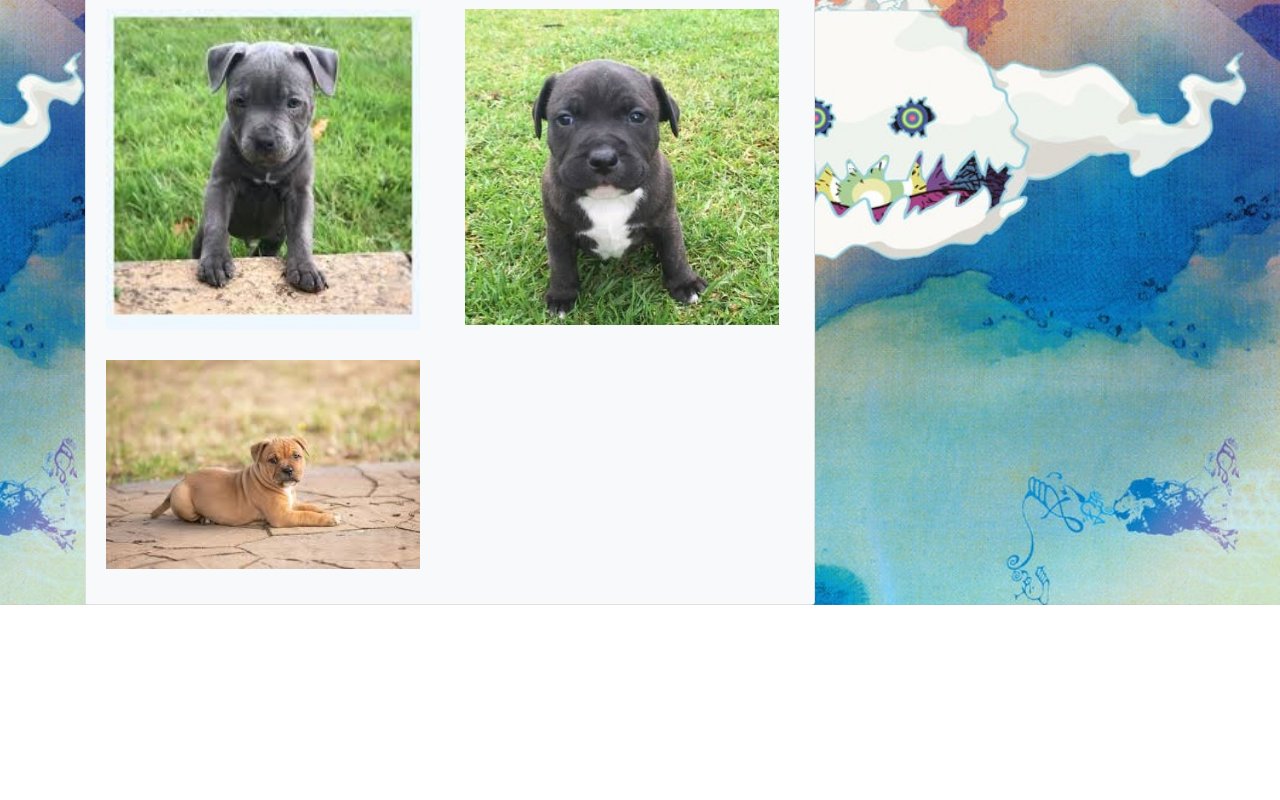
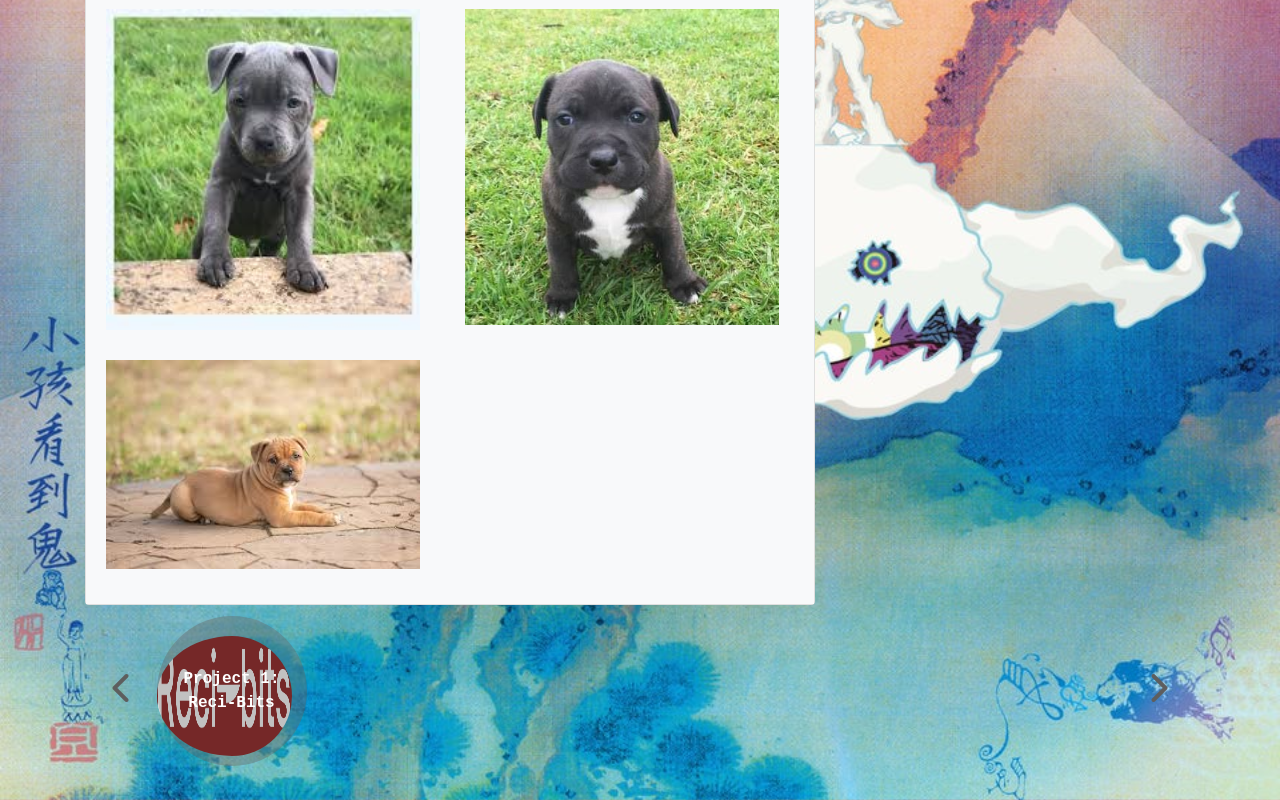
Before and after one commit to willygodwin/portfolio, a plain HTML site: page portfolio.html in a window 1280 px wide. Shown: the part 557-1357 px from the top of the page. Before the commit the page ends 1162 px from the top, so only its background shows below. Drawn offline with nearby package versions, Linux system fonts and the light colour scheme.

Commit message:
portfolio using carousel started

```diff
--- a/assets/CSS/style.css
+++ b/assets/CSS/style.css
@@ -49,5 +49,97 @@ hr {
     border-bottom: 1px solid #ffffff;
  }
 
+ .carousel-container{
+    display: flex;
+    justify-content: center;
+    align-items: center;
+    margin-bottom: 30px;
+  }
+
+  .right-button,.left-button{
+    display: flex;
+    justify-content: center;
+    align-items: center;
+    /* offset: ; */
+    padding: 0 0.5rem;
+    height: fit-content;
+    background-color: rgba(255, 255, 255, 0);
+    border: none;
+    border-radius: 50%;
+    font-size: 2rem;
+    color: rgb(94, 94, 94);
+  }
+
+  .right-button:hover,.left-button:hover{
+    cursor: pointer;
+    background-color: rgba(179, 178, 178, 0.5) ;
+    color: rgb(255, 255, 255);
+  }
+
+  .right-button:focus,.left-button:focus{
+    background-color: rgba(179, 178, 178, 0.5) ;
+    color: rgb(255, 255, 255);
+  }
+
+
+  .wrapper{
+    width: 90%;
+    height: 165px;
+    overflow-x: scroll;
+    overflow-y: hidden;
+  }
+
+  #saved-recipe-carousel{
+    display: flex;
+    width: 95%;
+    /* overflow-x: scroll; */
+    height: 100%;
+  }
+
+  .saved-recipe-carousel-card{
+    margin:0.5rem;
+  }
+
+  .saved-recipe-carousel-image:hover, .saved-recipe-carousel-title:hover{
+    cursor: pointer;
+    box-shadow: 0 0 10px rgb(75, 75, 75);
+  }
+
+  ::-webkit-scrollbar { width: 4px; height: 4px; cursor:pointer }
+
+  ::-webkit-scrollbar-button {display: none; }
+
+  ::-webkit-scrollbar-track { background-color:rgba(255, 255, 255, 0);  border-radius: 3px; }
+
+  ::-webkit-scrollbar-track-piece { background-color: rgba(255, 255, 255, 0); }
+
+  ::-webkit-scrollbar-thumb { background-color: rgb(145, 145, 145); border-radius: 3px; }
+
+  ::-webkit-scrollbar-thumb:hover { background-color: rgba(0, 0, 0, 0.637); border-radius: 3px; }
+
+  .saved-recipe-carousel-image{
+    width: 150px;
+    height: 150px;
+    margin: 0;
+    border-radius: 50%;
+  }
+
+  .saved-recipe-carousel-title{
+    display: flex;
+    margin: 0;
+    position: relative;
+    width: 150px;
+    height: 150px;
+    --heightA: 150px;
+    top: calc(-80px - var(--heightA)/2);
+    text-align: center;
+    justify-content: center;
+    align-items: center;
+    border-radius: 50%;
+    background-color: rgba(100, 100, 100, 0.4);
+    color:white;
+    font-weight: 700;
+  }
+
  @media screen and (max-width: 768px) {
  }
--- a/portfolio.html
+++ b/portfolio.html
@@ -11,6 +11,18 @@
 
     <!-- Normal CSS -->
     <link rel="stylesheet" href="assets/CSS/style.css">
+
+    <!-- Import fontawesome for fa save icon -->
+    <link
+    rel="stylesheet"
+    href="https://use.fontawesome.com/releases/v5.8.1/css/all.css"
+    integrity="sha384-50oBUHEmvpQ+1lW4y57PTFmhCaXp0ML5d60M1M7uH2+nqUivzIebhndOJK28anvf"
+    crossorigin="anonymous"
+    />
+
+
+    <script src="https://kit.fontawesome.com/95ecc040e7.js" crossorigin="anonymous"></script>
+
 
     <title>Portfolio</title>
 </head>
@@ -91,7 +103,23 @@
             <div class="col col-md-4">
 
             </div>
+
         </div>
+        <div class="carousel-container">
+            <button class="left-button"><i class="fas fa-chevron-left "></i></button>
+              <div class="wrapper">
+                <div id="saved-recipe-carousel">
+                  <div class="saved-recipe-carousel-card">
+                    <div class="saved-recipe-carousel-card modal-trigger" href="#modal1" data-favouriterecipe-index="2">
+                        <img src="assets/images/Reci-bits.png" class="saved-recipe-carousel-image">
+                        <span class="saved-recipe-carousel-title">Project 1: Reci-Bits</span>
+                    </div>
+                  </div>
+
+                </div>
+              </div>
+            <button class="right-button"><i class="fas fa-chevron-right"></i></button>
+          </div>
     </main>
 </body>
 </html>
```
Also changed, not shown: index.html (+12 -0 lines), assets/images/Reci-bits.png (added).
